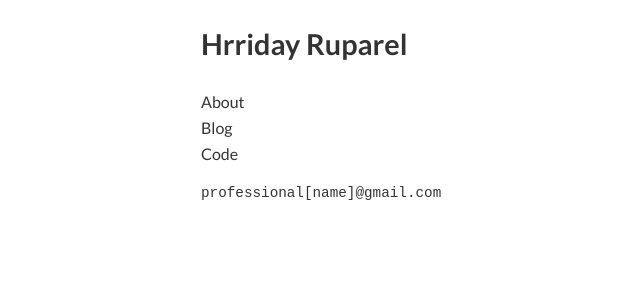
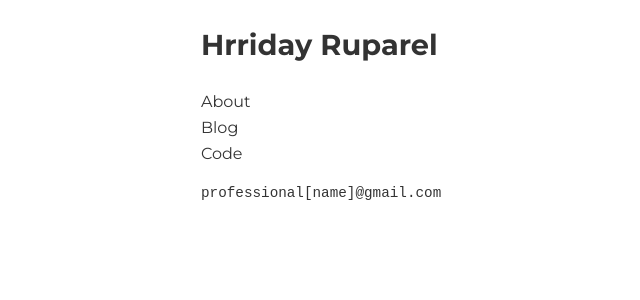
Before and after one commit to Robohrriday/Robohrriday.github.io, a Jekyll site: the page built from index.html, in a window 1280 px wide. Shown: the top 300 px of the page, without its empty margins (89-729 px from the left). Built offline with Jekyll 4.4.1, drawn with Linux system fonts in a browser that asks for light colours.

Commit message:
more minor edits 5

```diff
--- a/css/main.css
+++ b/css/main.css
@@ -1,9 +1,9 @@
 /* Minimal personal portfolio CSS inspired by Gregory Gundersen's theme */
 
-@import url('https://fonts.googleapis.com/css2?family=Lato:ital,wght@0,100;0,300;0,400;0,700;0,900;1,100;1,300;1,400;1,700;1,900&display=swap');
+@import url('https://fonts.googleapis.com/css2?family=Lato:ital,wght@0,100;0,300;0,400;0,700;0,900;1,100;1,300;1,400;1,700;1,900&family=Montserrat:ital,wght@0,100..900;1,100..900&display=swap');
 
 html {
-  font-family: 'Lato', -apple-system, BlinkMacSystemFont, "Segoe UI", Helvetica, Arial, sans-serif;
+  font-family: 'Montserrat', 'Lato', -apple-system, BlinkMacSystemFont, "Segoe UI", Helvetica, Arial, sans-serif;
   color: rgba(0, 0, 0, 0.8);
   line-height: 1.6em;
   -ms-text-size-adjust: 100%;
@@ -30,7 +30,7 @@ a:hover {
 }
 
 h1, h2, h3, h4, h5, h6 {
-  font-family: 'Lato', -apple-system, BlinkMacSystemFont, "Segoe UI", Helvetica, Arial, sans-serif;
+  font-family: 'Montserrat', 'Lato', -apple-system, BlinkMacSystemFont, "Segoe UI", Helvetica, Arial, sans-serif;
   margin-top: 0;
 }
 
@@ -62,7 +62,8 @@ h2 {
 
 .home ul {
   list-style-type: none;
-  padding-left: 0;
+  padding: 0;
+  margin: 0;
 }
 
 
```
